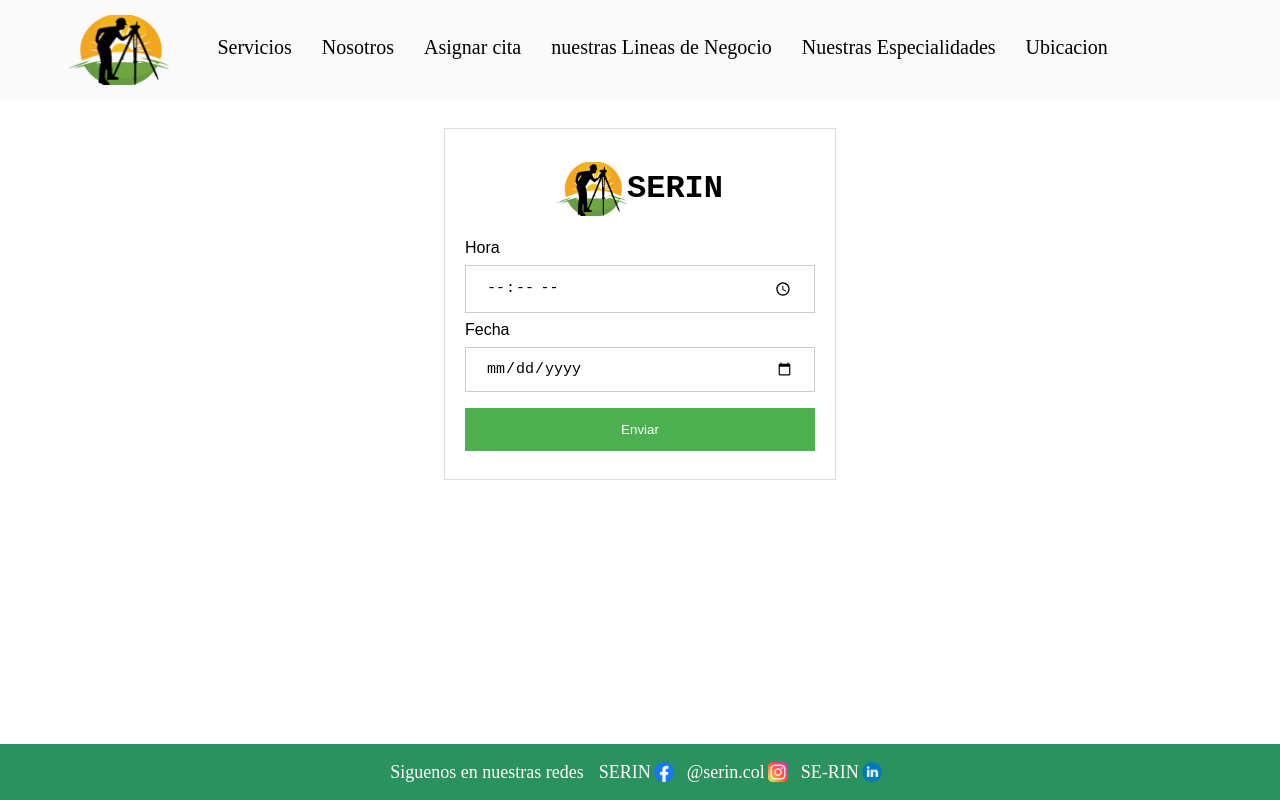
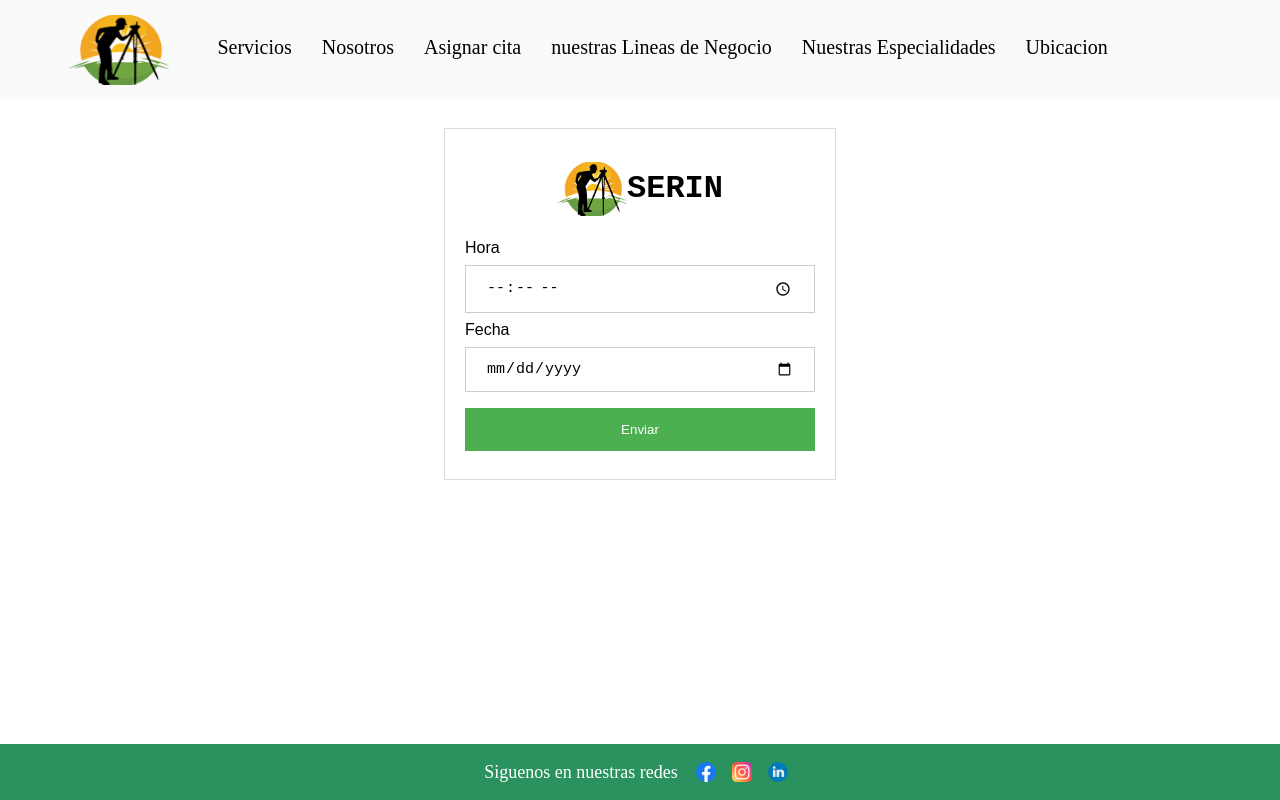
Before and after one commit to sebastianp2007/sebastianp2007.github.io, a plain HTML site: page paginas/cita.html in a window 1280 px wide. Drawn offline with Linux system fonts and the light colour scheme.

Commit message:
Update cita.html

```diff
--- a/paginas/cita.html
+++ b/paginas/cita.html
@@ -41,9 +41,9 @@
       </form>
 
       <footer><div><p>Siguenos en nuestras redes</p>
-        <a href="https://www.facebook.com/profile.php?id=61558178485167&mibextid=JRoKGi" target="_blank">SERIN<img src="../logo/facebook.png" alt=""></a>
-        <a href="https://www.instagram.com/serin.col?igsh=MTJzMHRpbHdkZ3M2dQ==" target="_blank">@serin.col<img src="../logo/instagram.png" alt=""></a>
-        <a href="https://www.linkedin.com/company/103169371/admin/feed/posts/?feedType=following" target="_blank">SE-RIN<img src="../logo/linkedin.png" alt=""></a>
+        <a href="https://www.facebook.com/profile.php?id=61558178485167&mibextid=JRoKGi" target="_blank"><img src="../logo/facebook.png" alt=""></a>
+        <a href="https://www.instagram.com/serin.col?igsh=MTJzMHRpbHdkZ3M2dQ==" target="_blank"><img src="../logo/instagram.png" alt=""></a>
+        <a href="https://www.linkedin.com/company/103169371/admin/feed/posts/?feedType=following" target="_blank"><img src="../logo/linkedin.png" alt=""></a>
     </div></footer>
 
 </body>
```
